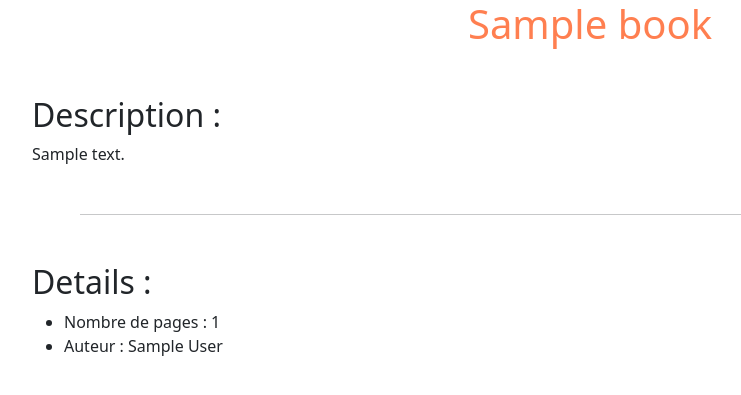
After one commit to aldaitzwild/march2022_simple_demo, a PHP site: template src/View/Book/details.html.twig in a window 1280 px wide. The commit adds this page. Shown: the top 395 px of the page, without its empty margins (50-791 px from the left). Run offline with PHP 8.4, Linux system fonts and the light colour scheme; the template is opened without the code that fills it: most values are stand-ins (such as "Sample title", 1, 10 or a date in 2020); some libraries are stand-ins or nearby versions.

Commit message:
add the details view

```diff
--- /dev/null
+++ b/src/View/Book/details.html.twig
@@ -0,0 +1,18 @@
+{% extends "layout.html.twig" %}
+
+{% block content %}
+    <main class="container">
+        <h1 class="text-center mb-5">{{ book.title }}</h1>
+
+        <h2>Description : </h2>
+        <p>{{ book.description }}</p>
+
+        <hr class="m-5">
+
+        <h2>Details : </h2>
+        <ul>
+            <li>Nombre de pages : {{book.nb_of_pages}}</li>
+            <li>Auteur : {{book.author}}</li>
+        </ul>
+    </main>
+{% endblock %}
--- a/src/View/Book/list.html.twig
+++ b/src/View/Book/list.html.twig
@@ -15,7 +15,7 @@
         <tbody>
             {% for book in books %}
                 <tr>
-                    <td>{{ book.title }}</td>
+                    <td><a href="/books/details?id={{ book.id }}">{{ book.title }}</a></td>
                     <td>{{ book.nb_of_pages }}</td>
                     <td>{{ book.author }}</td>
                 </tr>
--- a/src/routes.php
+++ b/src/routes.php
@@ -14,4 +14,5 @@ return [
     'items/add' => ['ItemController', 'add',],
     'items/delete' => ['ItemController', 'delete',],
     'books' => ['BookController', 'list',],
+    'books/details' => ['BookController', 'show', ['id']],
 ];
```
Also changed, not shown: src/Controller/BookController.php (+8 -0 lines).
